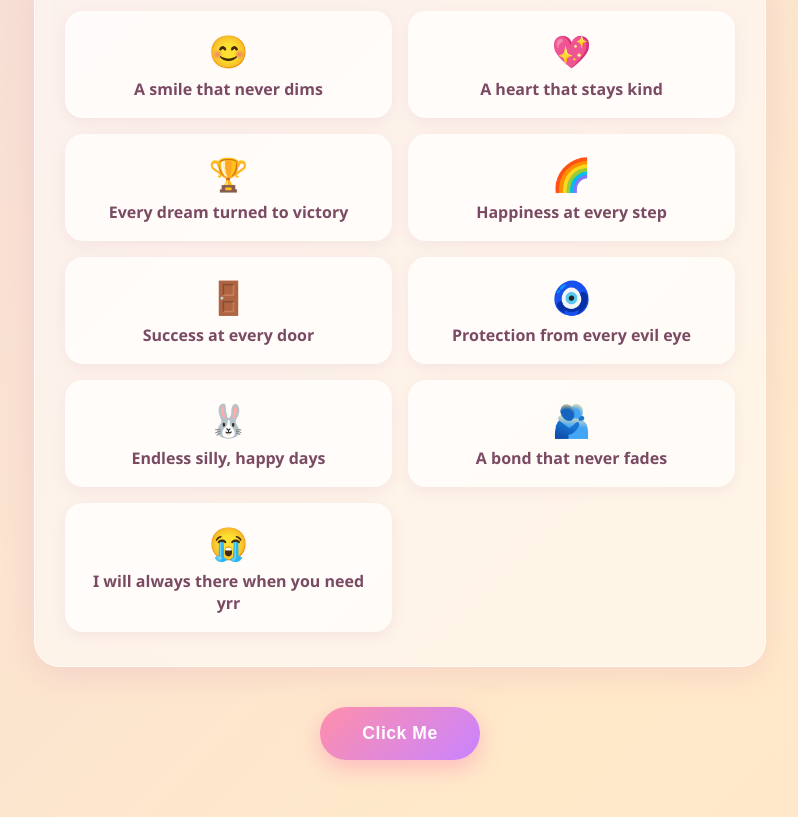
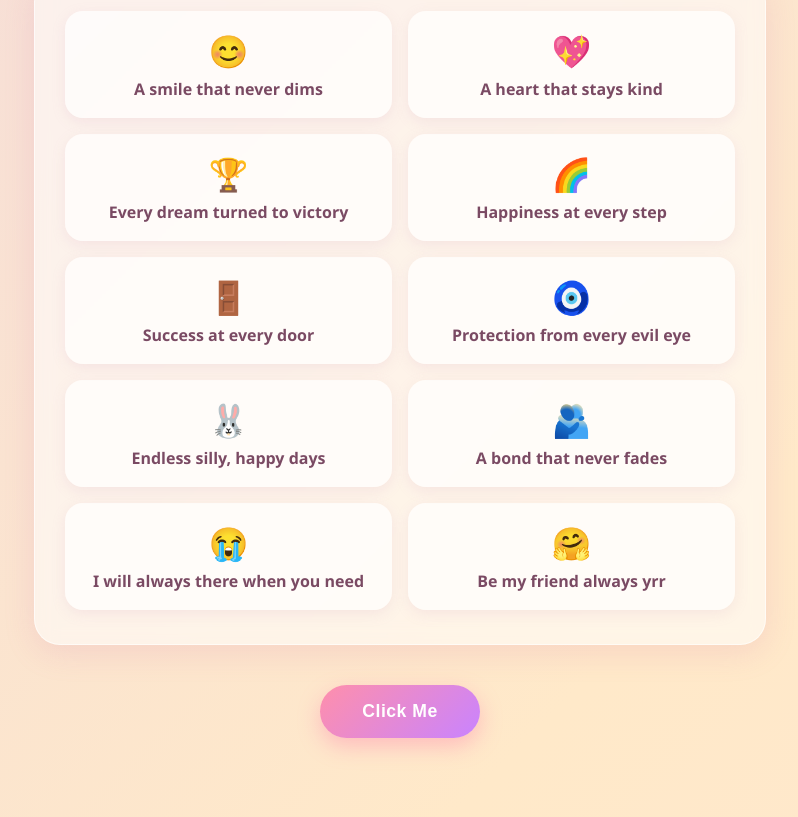
Before and after one commit to agrim-saxena04/friendship, a plain HTML site: page index.html in a window 1280 px wide. Shown: the part 1556-2373 px from the top of the page, without its empty margins (240-1038 px from the left). Drawn offline with Linux system fonts and the light colour scheme.

Commit message:
Fix typo and improve wording in wishes

```diff
--- a/index.html
+++ b/index.html
@@ -343,7 +343,8 @@
       <div class="wish"><span class="emoji">🧿</span>Protection from every evil eye</div>
       <div class="wish"><span class="emoji">🐰</span>Endless silly, happy days</div>
       <div class="wish"><span class="emoji">🫂</span>A bond that never fades</div>
-      <div class = "wish"><span class = "emoji">😭</span>I will always there when you need yrr</div>
+      <div class = "wish"><span class = "emoji">😭</span>I will always there when you need</div>
+       <div class = "wish"><span class = "emoji">🤗</span>Be my friend always yrr</div>
     </div>
   </div>
 
```
